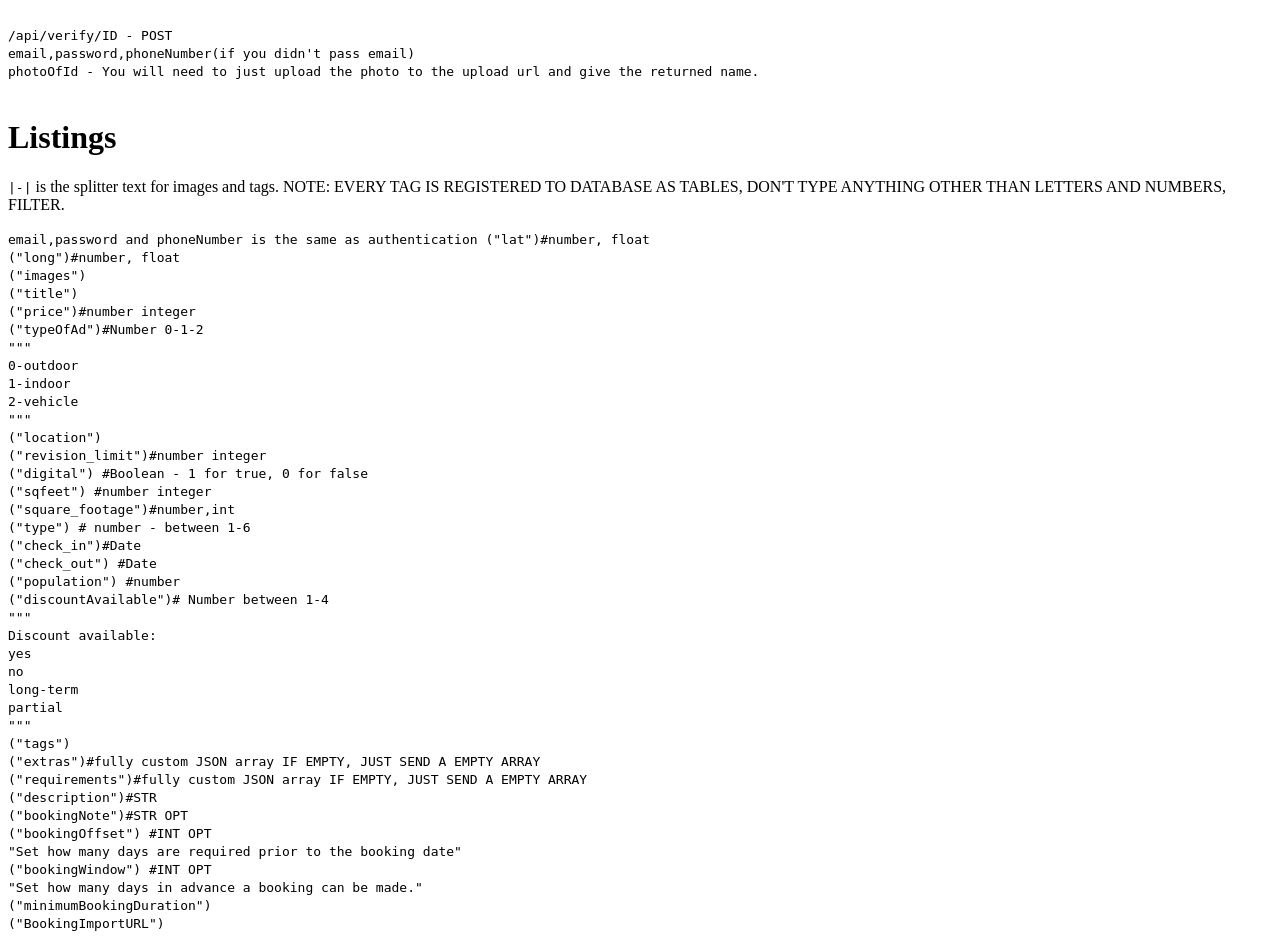
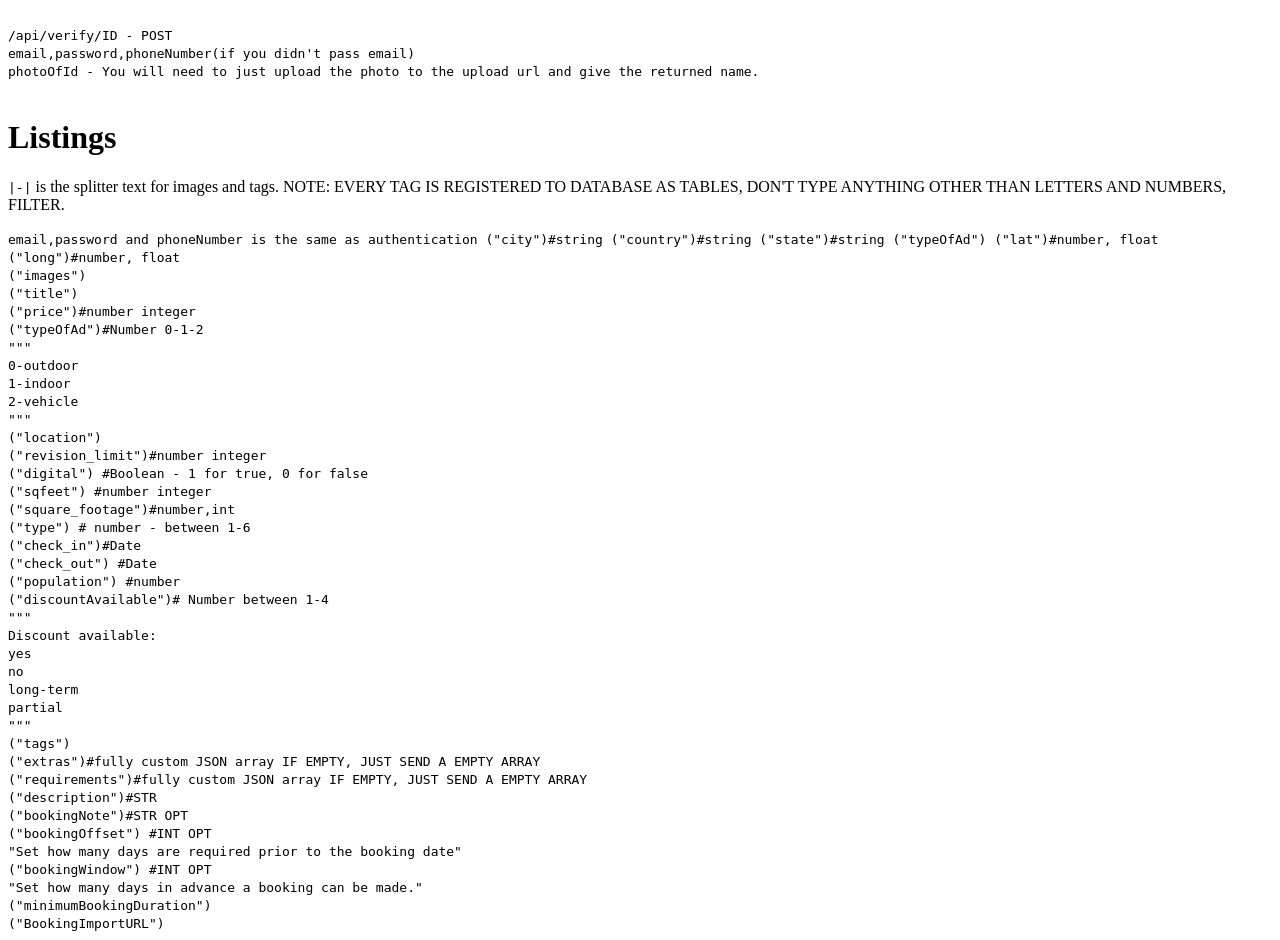
Before and after one commit to efeakaroz13/AdflauntAPI, a Flask app: page / in a window 1280 px wide. Shown: the part 1640-2580 px from the top of the page. Run offline with Flask 3, Linux system fonts and the light colour scheme.

Commit message:
city state country

```diff
--- a/app.py
+++ b/app.py
@@ -525,6 +525,9 @@ class Listings:
         "Set how many days in advance a booking can be made."
         minimumBookingDuration = request.form.get("minimumBookingDuration")
         BookingImportURL = request.form.get("BookingImportURL")
+        city = request.form.get("city")
+        country = request.form.get("country")
+        state= request.form.get("state")
 
 
         if typeOfAd == None or images == None or lat==None or long==None or title==None or price==None or revision_limit==None or digital==None or sqfeet==None or location==None or square_footage==None or type_of_listing==None or check_in==None or check_out==None or population==None or discountAvailable==None or description==None or extras==None or requirements==None:
@@ -643,7 +646,10 @@ class Listings:
             "BookingImportURL":BookingImportURL,
             "_id":IDCREATOR_internal(40),
             "user":user['_id'],
-            "typeOfAdd":typeOfAd
+            "typeOfAdd":typeOfAd,
+            "city":city,
+            "state":state,
+            "country":country
         }
         db["Listings"].insert_one(data)
         for t in tags:
@@ -694,7 +700,7 @@ class Listings:
                 s_title += str(l["title"])+" "
                 s_title += str(l["description"])+" "
                 s_title += str(l["title"])+" "
-                s_title += str(l["title"])+" "
+                s_title += str(l["d"])+" "
 
 
 
--- a/templates/docs.html
+++ b/templates/docs.html
@@ -92,6 +92,10 @@
     <p><code>|-|</code> is the splitter text for images and tags. NOTE: EVERY TAG IS REGISTERED TO DATABASE AS TABLES, DON'T TYPE ANYTHING OTHER THAN LETTERS AND NUMBERS, FILTER.</p>
     <code>
         email,password and phoneNumber is the same as authentication
+        ("city")#string
+        ("country")#string
+        ("state")#string
+        ("typeOfAd")
         ("lat")#number, float <br>
         ("long")#number, float <br>
         ("images") <br>
```
